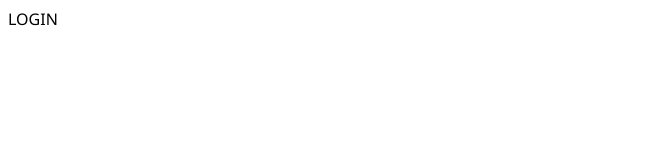
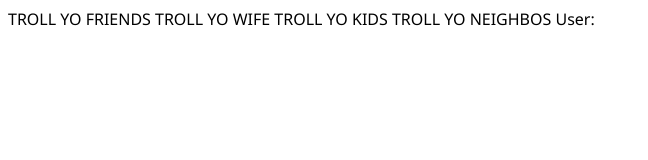
Before and after one commit to evancchow/cybertroll, a browser extension: page chromeExt/login.html in a window 1280 px wide. Shown: the whole page, without its empty margins (0-648 px from the left). Drawn offline with Linux system fonts and the light colour scheme.

Commit message:
working on login

```diff
--- a/chromeExt/login.html
+++ b/chromeExt/login.html
@@ -23,6 +23,12 @@
     <script src="socket.io.js"></script>
   </head>
   <body>
-    LOGIN
+    <div>
+      TROLL YO FRIENDS
+      TROLL YO WIFE
+      TROLL YO KIDS
+      TROLL YO NEIGHBOS
+      User: <span id="login_user"></span>
+
   </body>
 </html>
```
